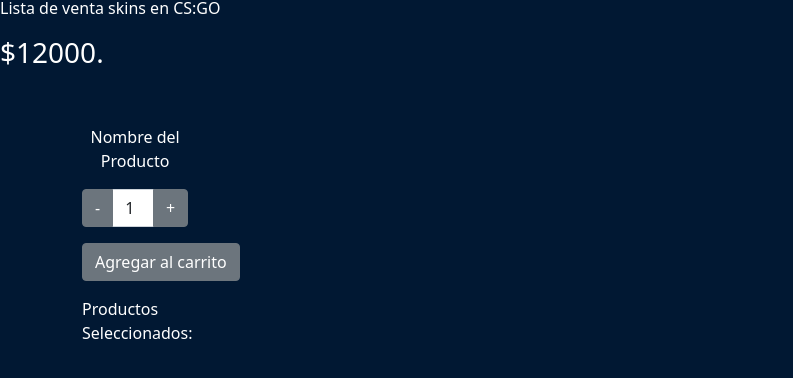
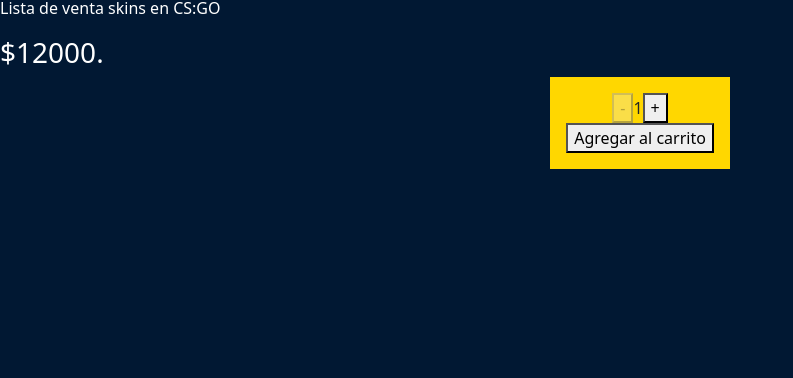
Before and after one commit to Lgial/gialestore, a React (Create React App) app: page /detalle/1 in a window 1280 px wide. Shown: the part 466-844 px from the top of the page, without its empty margins (0-793 px from the left). After the commit the page ends 800 px from the top, so only its background shows below. Built offline with nearby package versions, Linux system fonts and the light colour scheme.

Commit message:
Contador arreglado

```diff
--- a/src/Components/ItemCount/ItemCount.css
+++ b/src/Components/ItemCount/ItemCount.css
@@ -4,3 +4,11 @@
 p {
     color: #ffff;
 }
+
+.counter {
+    width: fit-content;
+    background-color: gold;
+    margin: auto;
+    padding: 1rem;
+    text-align: center;
+  }
--- a/src/Components/ItemCount/ItemCount.jsx
+++ b/src/Components/ItemCount/ItemCount.jsx
@@ -1,49 +1,36 @@
-import React from 'react'
-import {useState} from "react"
+import React, { useEffect, useState } from "react";
 import './ItemCount.css'
 
-const ItemCount = ({stock, initial, onAdd}) => {
-    const [cantidad, setCantidad] = useState(initial);
-    const [itemStock, setItemStock] = useState(stock);
-    const [itemAdd, setItemAdd] = useState(onAdd);
+const ItemCount = ({ initial, stock, onAdd }) => {
+	const [count, setCount] = useState(parseInt(initial));
+	const decrease = () => {
+		setCount(count - 1);
+	};
 
-    const decrease = (valor) => {
-        if (valor > 0) {
-            setCantidad(valor);
-        }
-    }
+	const increase = () => {
+		setCount(count + 1);
+	};
 
-    const increase = (valor) => {
-        if (valor <= itemStock) {
-            setCantidad(valor);
-        }
-    }
+	useEffect(() => {
+		setCount(parseInt(initial));
+	}, [initial]);
 
-    const addProducts = () => {
-        if (cantidad <= itemStock) {
-            setItemStock(itemStock - cantidad);
-            setItemAdd(itemAdd + cantidad);
-        }
-    }
-
-    return (
-        <div className="container py-5">
-            <div className="row">
-                <div className="col-md-2">
-                    <p className="text-center">Nombre del Producto</p>
-                    <div className="input-group">
-                        <input type="button" className="btn btn-secondary" value="-" onClick={() => {decrease(cantidad - 1)}} />
-                        <input type="text" className="form-control" value={cantidad} onChange={() => {}} />
-                        <input type="button" className="btn btn-secondary" value="+" onClick={() => {increase(cantidad + 1)}} />
-                    </div>
-                    <div className="d-grid gap-2 py-3">
-                        <input type="button" className="btn btn-secondary" value="Agregar al carrito" onClick={() => {addProducts()}} />
-                    </div>
-                    <p>Productos Seleccionados: {itemAdd}</p>
-                </div>
-            </div>
-        </div>
-    )
+	return (
+		<div className="counter">
+			<button disabled={count <= 1} onClick={decrease}>
+				-
+			</button>
+			<span>{count}</span>
+			<button disabled={count >= stock} onClick={increase}>
+				+
+			</button>
+			<div>
+				<button disabled={stock <= 0} onClick={() => onAdd(count)}>
+					Agregar al carrito
+				</button>
+			</div>
+		</div>
+	);
 };
 
 export default ItemCount;
```
